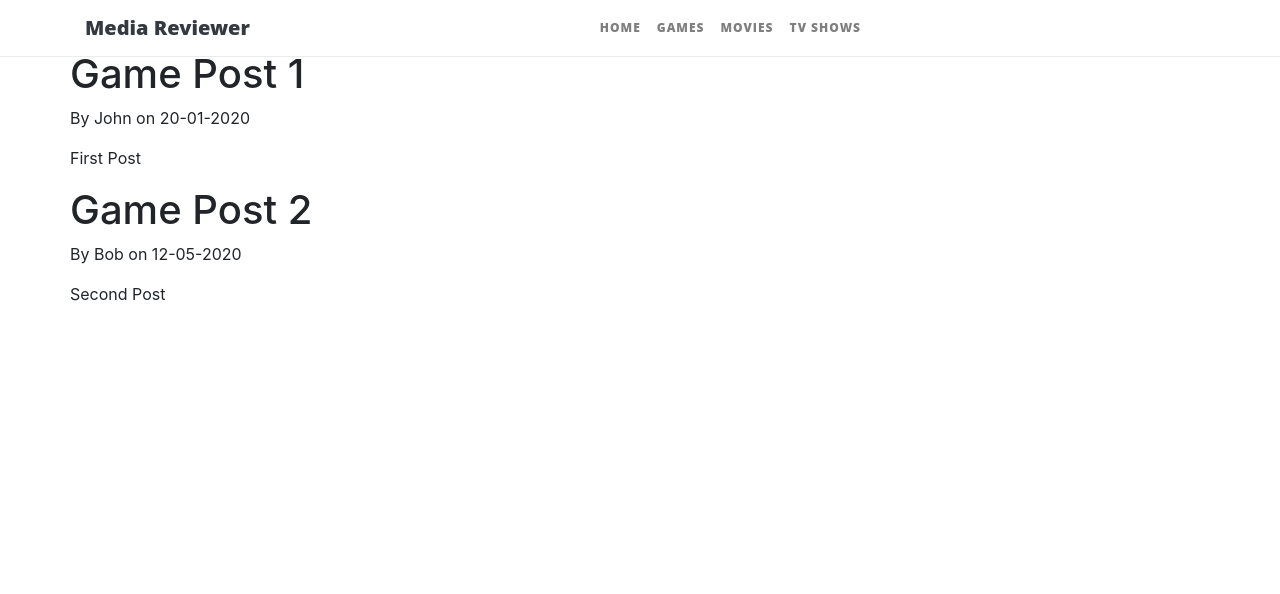
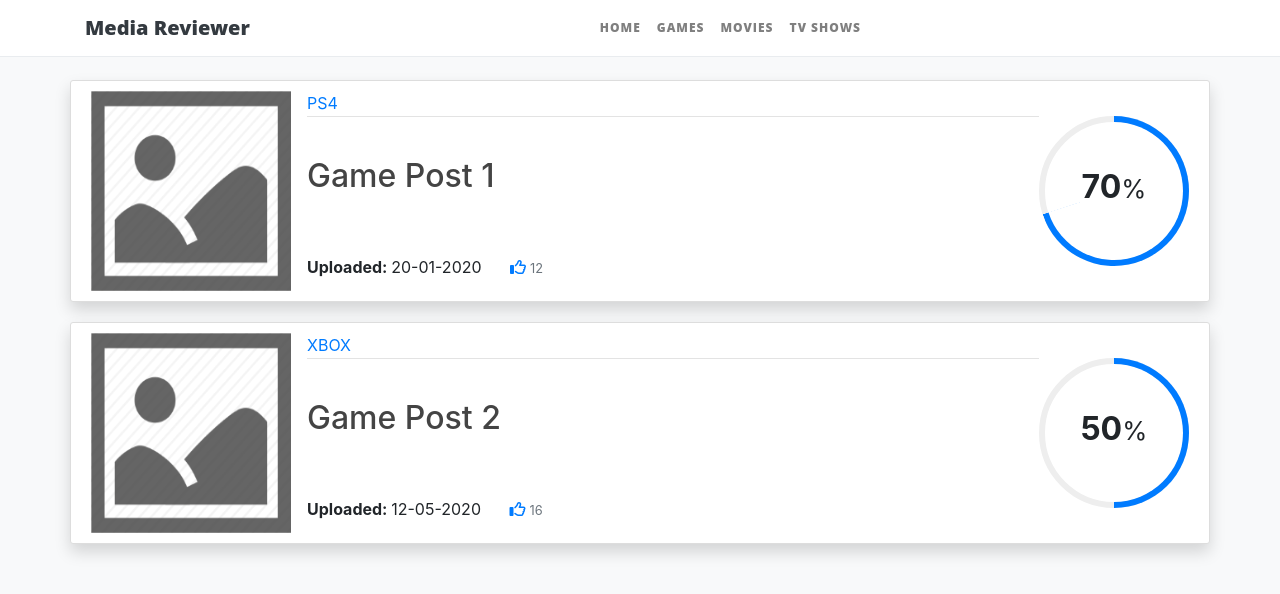
Before and after one commit to Code-Institute-Submissions/Jakejamesreid-Media-Reviewer, a Flask app: page /game-listings in a window 1280 px wide. Shown: the top 594 px of the page. Run offline with Flask 2, Linux system fonts and the light colour scheme; some libraries are stand-ins or nearby versions.

Commit message:
Improved the design for the listing templates/base

```diff
--- a/app.py
+++ b/app.py
@@ -10,27 +10,47 @@ DBS_NAME = os.environ.get("DBS_NAME")
 COLLECTION_NAME = os.environ.get("COLLECTION_NAME")
 
 game_posts = [
-    {"title": "Game Post 1",
-    "author": "John",
-    "date": "20-01-2020",
-    "content": "First Post"},
+    {
+        "title": "Game Post 1",
+        "author": "John",
+        "date": "20-01-2020",
+        "content": "First Post",
+        "likes": "12",
+        "platform": "PS4",
+        "rating": "70"
+    },
 
-    {"title": "Game Post 2",
-    "author": "Bob",
-    "date": "12-05-2020",
-    "content": "Second Post"},
+    {
+        "title": "Game Post 2",
+        "author": "Bob",
+        "date": "12-05-2020",
+        "content": "Second Post",
+        "likes": "16",
+        "platform": "XBOX",
+        "rating": "50"
+    }
 ]
 
 movie_posts = [
-    {"title": "Movie Post 1",
-    "author": "John",
-    "date": "20-01-2020",
-    "content": "First Post"},
+    {
+        "title": "Movie Post 1",
+        "author": "John",
+        "date": "20-01-2020",
+        "content": "First Post",
+        "likes": "2",
+        "platform": "Movie",
+        "rating": "40"
+    },
 
-    {"title": "Movie Post 2",
-    "author": "Bob",
-    "date": "12-05-2020",
-    "content": "Second Post"},
+    {
+        "title": "Movie Post 2",
+        "author": "Bob",
+        "date": "12-05-2020",
+        "content": "Second Post",
+        "likes": "24",
+        "platform": "Movie",
+        "rating": "90"
+    },
 ]
 
 @app.route("/")
@@ -39,11 +59,11 @@ def index():
 
 @app.route("/game-listings")
 def game_listings():
-    return render_template("game-listings.html", posts = game_posts, category="Games")
+    return render_template("listings.html", posts = game_posts, category="Games")
 
 @app.route("/movie-listings")
 def movie_listings():
-    return render_template("movie-listings.html", posts = movie_posts, category="Movies")
+    return render_template("listings.html", posts = movie_posts, category="Movies")
 
 if __name__ == "__main__":
     app.run(host=os.environ.get("IP"), port=os.environ.get("PORT"), debug=True)
--- a/static/css/style.css
+++ b/static/css/style.css
@@ -1,9 +1,19 @@
+body {
+    background: #f8f9fa;
+    color: #212529;
+    margin-top: 5rem;
+  }
+
+  h1, h2, h3, h4, h5, h6 {
+    color: #444444;
+  }
+
+/* # Navigation Bar */
 #mainNav {
     border-bottom: 1px solid #e9ecef;
     background-color: white;
     font-family: 'Open Sans', 'Helvetica Neue', Helvetica, Arial, sans-serif;
 }
-
 
 #mainNav .navbar-brand {
     font-weight: 800;
@@ -27,6 +37,115 @@
     float: none;
 }
 
+/* # Content */
 #content{
-    padding-top: 50px;
+    width: 100%;
 }
+
+/* # Listings */
+.content-section {
+    background: #ffffff;
+    padding: 10px 20px;
+    border: 1px solid #dddddd;
+    border-radius: 3px;
+    margin-bottom: 20px;
+}
+
+.article-img {
+    height: 200px;
+    width: 200px;
+    margin-right: 16px;
+}
+
+.article-header-metadata {
+    padding-bottom: 1px;
+    margin-bottom: 4px;
+    border-bottom: 1px solid #e3e3e3;
+    color:#007bff;
+}
+
+
+.article-title {
+    margin-top: 40px;
+    margin-bottom: 60px;
+}
+
+.article-title a{
+    color: #444444;
+}
+.article-footer-metadata {
+    padding-bottom: 1px;
+    margin-bottom: 4px;
+    display: inline-block;
+    position: relative;
+}
+
+/* ##Circular Progress Bar */
+.progress {
+    width: 150px;
+    height: 150px;
+    background: none;
+    position: relative;
+}
+
+.progress::after {
+    content: "";
+    width: 100%;
+    height: 100%;
+    border-radius: 50%;
+    border: 6px solid #eee;
+    position: absolute;
+    top: 0;
+    left: 0;
+}
+
+.progress>span {
+    width: 50%;
+    height: 100%;
+    overflow: hidden;
+    position: absolute;
+    top: 0;
+    z-index: 1;
+}
+
+.progress .progress-left {
+    left: 0;
+}
+
+.progress .progress-bar {
+    width: 100%;
+    height: 100%;
+    background: none;
+    border-width: 6px;
+    border-style: solid;
+    position: absolute;
+    top: 0;
+}
+
+.progress .progress-left .progress-bar {
+    left: 100%;
+    border-top-right-radius: 80px;
+    border-bottom-right-radius: 80px;
+    border-left: 0;
+    -webkit-transform-origin: center left;
+    transform-origin: center left;
+}
+
+.progress .progress-right {
+    right: 0;
+}
+
+.progress .progress-right .progress-bar {
+    left: -100%;
+    border-top-left-radius: 80px;
+    border-bottom-left-radius: 80px;
+    border-right: 0;
+    -webkit-transform-origin: center right;
+    transform-origin: center right;
+}
+
+.progress .progress-value {
+    position: absolute;
+    top: 0;
+    left: 0;
+}
--- /dev/null
+++ b/static/js/circular-bar.js
@@ -0,0 +1,26 @@
+$(function() {
+
+    $(".progress").each(function() {
+
+        var value = $(this).attr('data-value');
+        var left = $(this).find('.progress-left .progress-bar');
+        var right = $(this).find('.progress-right .progress-bar');
+
+        if (value > 0) {
+            if (value <= 50) {
+            right.css('transform', 'rotate(' + percentageToDegrees(value) + 'deg)')
+            } else {
+            right.css('transform', 'rotate(180deg)')
+            left.css('transform', 'rotate(' + percentageToDegrees(value - 50) + 'deg)')
+            }
+        }
+
+    })
+
+    function percentageToDegrees(percentage) {
+
+        return percentage / 100 * 360
+
+    }
+
+});
--- a/templates/base.html
+++ b/templates/base.html
@@ -2,7 +2,7 @@
 <html lang="en">
 <head>
     <link rel="stylesheet" href="https://stackpath.bootstrapcdn.com/bootstrap/4.5.0/css/bootstrap.min.css" integrity="sha384-9aIt2nRpC12Uk9gS9baDl411NQApFmC26EwAOH8WgZl5MYYxFfc+NcPb1dKGj7Sk" crossorigin="anonymous">
-    <link rel="stylesheet" href="static/css/style.css" />
+    <link rel="stylesheet" type="text/css" href="{{ url_for('static', filename='css/style.css') }}" />
 
     {% block title %}
     {% endblock title %}
@@ -43,9 +43,11 @@
             </div>
         </div>
     </div>
-
+<!-- Bootstrap -->
 <script src="https://code.jquery.com/jquery-3.5.1.slim.min.js" integrity="sha384-DfXdz2htPH0lsSSs5nCTpuj/zy4C+OGpamoFVy38MVBnE+IbbVYUew+OrCXaRkfj" crossorigin="anonymous"></script>
 <script src="https://cdn.jsdelivr.net/npm/popper.js@1.16.0/dist/umd/popper.min.js" integrity="sha384-Q6E9RHvbIyZFJoft+2mJbHaEWldlvI9IOYy5n3zV9zzTtmI3UksdQRVvoxMfooAo" crossorigin="anonymous"></script>
 <script src="https://stackpath.bootstrapcdn.com/bootstrap/4.5.0/js/bootstrap.min.js" integrity="sha384-OgVRvuATP1z7JjHLkuOU7Xw704+h835Lr+6QL9UvYjZE3Ipu6Tp75j7Bh/kR0JKI" crossorigin="anonymous"></script>
-
+<!-- FontAwesome -->
+<script src="https://kit.fontawesome.com/6cb8961edb.js" crossorigin="anonymous"></script>
+<script src="{{ url_for('static', filename='js/circular-bar.js') }}"></script>
 </body>
--- a/templates/game-listings.html
+++ /dev/null
@@ -1,9 +0,0 @@
-{% extends "listings.html" %}
-
-{% block listings %}
-    {% for post in posts %}
-        <h1>{{ post.title }}</h1>
-        <p>By {{ post.author }} on {{ post.date }}</p>
-        <p>{{ post.content }}</p>
-    {% endfor %}
-{% endblock listings %}
--- a/templates/listings.html
+++ b/templates/listings.html
@@ -8,6 +8,31 @@
     {% endblock title %}
 
     {% block content %}
-        {% block listings %}
-        {% endblock listings %}
+        {% for post in posts %}
+            <article class="media content-section shadow">
+                <img class="article-img mr-3" src="{{ url_for('static', filename='img/placeholder.png') }}" alt="Generic placeholder image">
+                <div class="media-body">
+                    <div class="article-header-metadata">
+                        <a class="mr-2">{{ post.platform }}</a>
+                    </div>
+                    <h2 class="article-title"><a href="#">{{ post.title }}</a></h2>
+                    <div class="article-footer-metadata">
+                        <span><strong>Uploaded: </strong><a class="mr-4">{{ post.date }}</a> </span>
+                        <a href="#"><i class="far fa-thumbs-up mr-1" ></i></a><small class="text-muted">{{ post.likes }}</small>
+                    </div>
+                </div>
+                <!-- Need to set data value to -->
+                <div class="progress mx-auto my-auto" data-value='{{ post.rating }}'>
+                    <span class="progress-left">
+                        <span class="progress-bar border-primary"></span>
+                    </span>
+                    <span class="progress-right">
+                        <span class="progress-bar border-primary"></span>
+                    </span>
+                    <div class="progress-value w-100 h-100 rounded-circle d-flex align-items-center justify-content-center">
+                        <div class="h2 font-weight-bold">{{ post.rating }}<small>%</small></div>
+                    </div>
+                </div>
+            </article>
+        {% endfor %}
     {% endblock %}
```
Also changed, not shown: templates/movie-listings.html (deleted, +0 -9 lines), readme.md, static/img/placeholder.png (added).
